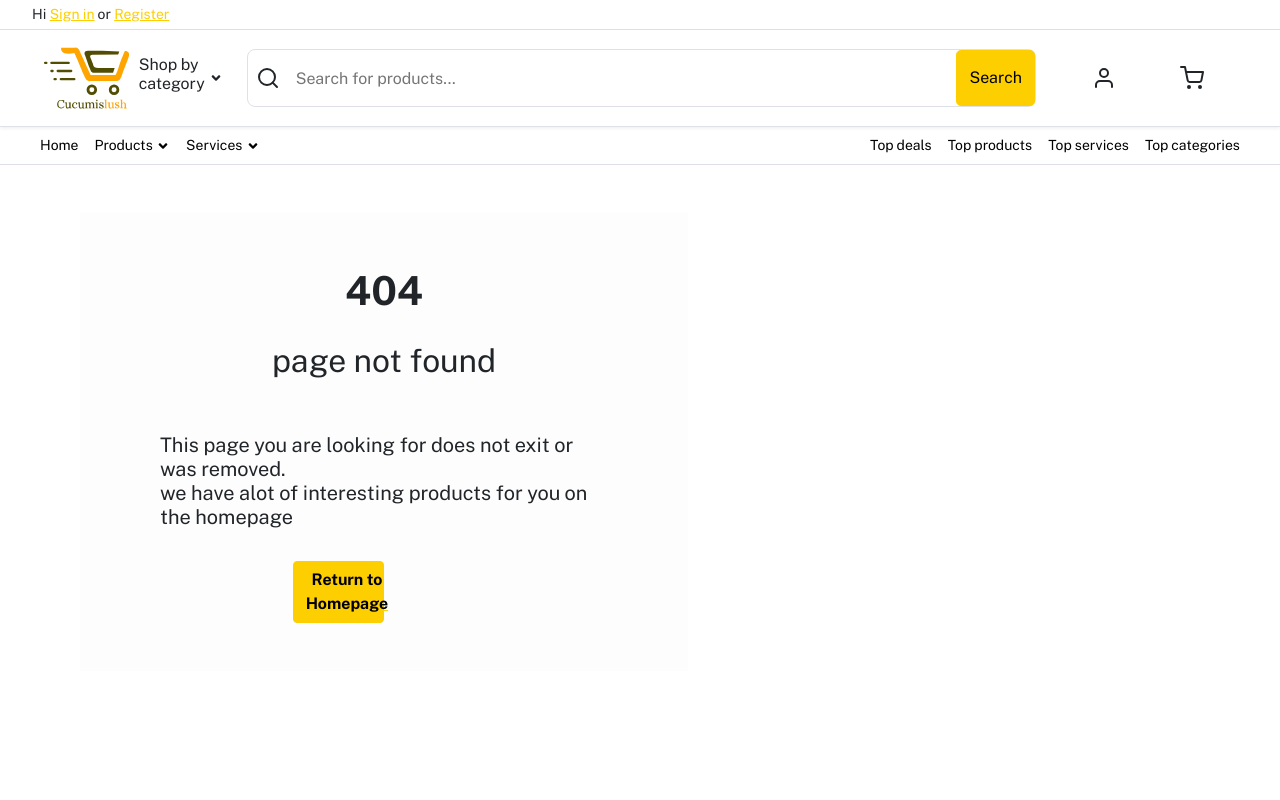
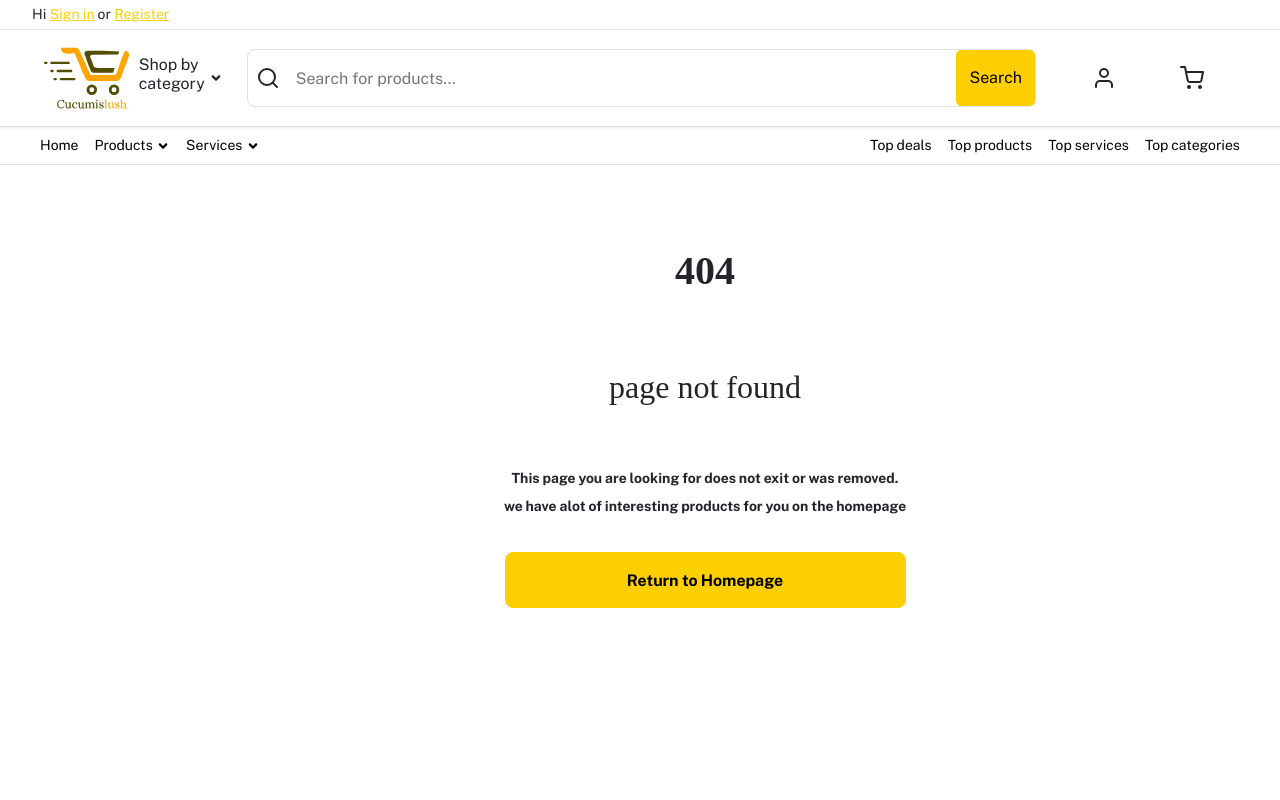
Before and after one commit to AY001A/FAB-SHOP, a React (Create React App) app: page /Alert in a window 1280 px wide. Shown: the top 800 px of the page. Built offline with nearby package versions, Linux system fonts and the light colour scheme.

Commit message:
not found queries

```diff
--- a/src/pages/notFound/NotFound.js
+++ b/src/pages/notFound/NotFound.js
@@ -7,9 +7,9 @@ const NotFound = () => {
 
 
   return  <div className="notFound p-5 m-5 ">
-      <p className="fs-1 fw-bold">404</p>
-      <p className="fs-2 fw-normal">page not found</p>
-      <h5 className="p-3 m-3">This page you are looking for does not exit or was removed.<br/>we have alot of interesting products for you on the homepage</h5>
+      <p className="fof fs-1 fw-bold">404</p>
+      <p className="page fs-2 fw-normal">page not found</p>
+      <h5 className="txt p-3 m-3">This page you are looking for does not exit or was removed.<br/>we have alot of interesting products for you on the homepage</h5>
        <Link to="/"> <button className="btn btn-primary d-grid gap-2 col-6 fw-bold" type="button">Return to Homepage</button></Link>
       </div>
 
--- a/src/pages/notFound/notFound.scss
+++ b/src/pages/notFound/notFound.scss
@@ -1,18 +1,65 @@
 .notFound {
-  display: grid;
-  place-items: center;
+  display: flex;
+  flex-direction: column;
+  justify-content: center;
+  align-items: center;
+  padding: 0px;
+  position: absolute;
+  width: 701px;
+  height: 516px;
+  left: 369px;
+  top: 97px;
+
+  .btn {
+    height: 56px;
+    width: 401px;
+    left: 0px;
+    top: 0px;
+    border-radius: 8px;
+    padding: 16px;
+  }
+  .fof {
+    font-family: Agency FB;
+    font-size: 220px;
+    font-style: normal;
+    font-weight: 900;
+    line-height: 144px;
+    letter-spacing: 0em;
+    text-align: left;
+  }
+  .page {
+    font-family: Agency FB;
+    font-size: 48px;
+    font-style: normal;
+    font-weight: 400;
+    line-height: 57px;
+    letter-spacing: 0em;
+    text-align: left;
+  }
+  .txt {
+    font-family: Public Sans;
+    font-size: 14px;
+    font-style: normal;
+    font-weight: 600;
+    line-height: 28px;
+    letter-spacing: 0em;
+    text-align: center;
+  }
+
+  @media (min-width: 576px) {
+    width: 45%;
+  }
+
+  @media (min-width: 600px) {
+    notFound {
+      font-size: 1.2rem;
+    }
+  }
+
+  @media (min-width: 800px) {
+    notFound {
+      font-size: 1.5rem;
+      line-height: 1.5;
+    }
+  }
 }
-.notFound {
-  /* Mobile screens would use these styles   */
-
- background-color : rgb(252, 247, 248);
- width: 100%;
-
- @media ( min-width: 576px ){
-   /* Screens with width 576px and above will have these styles, tablets, laptops, desktops */
-
- background-color: rgb(253, 253, 253);
- width: 50%;
-}
-
-}
```
